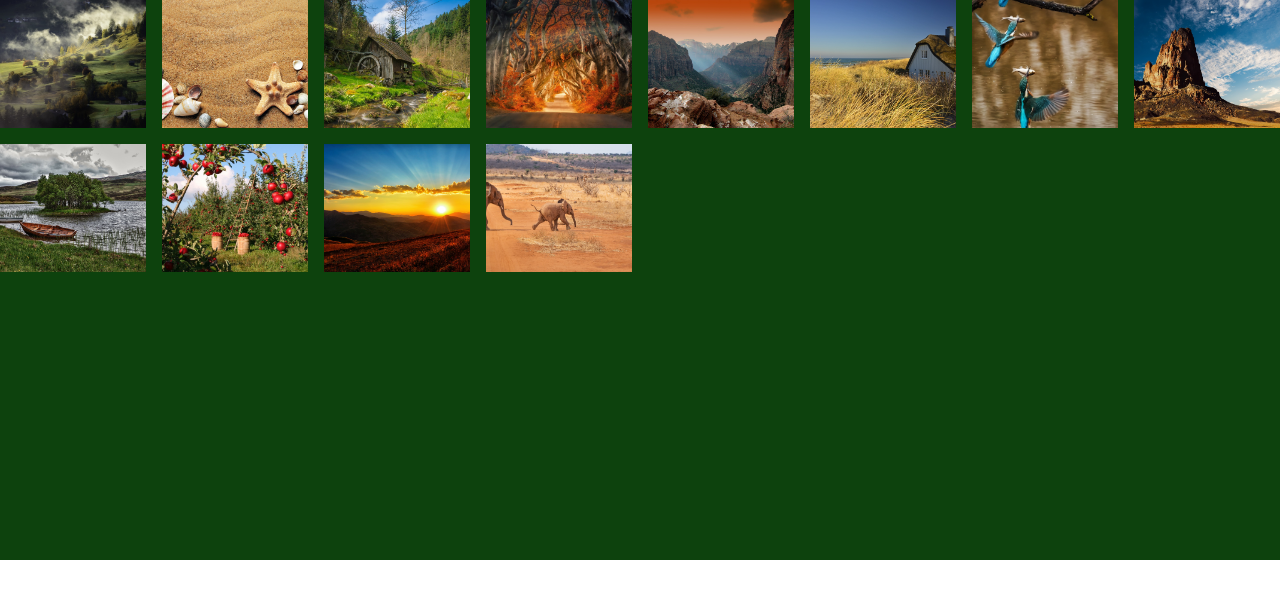
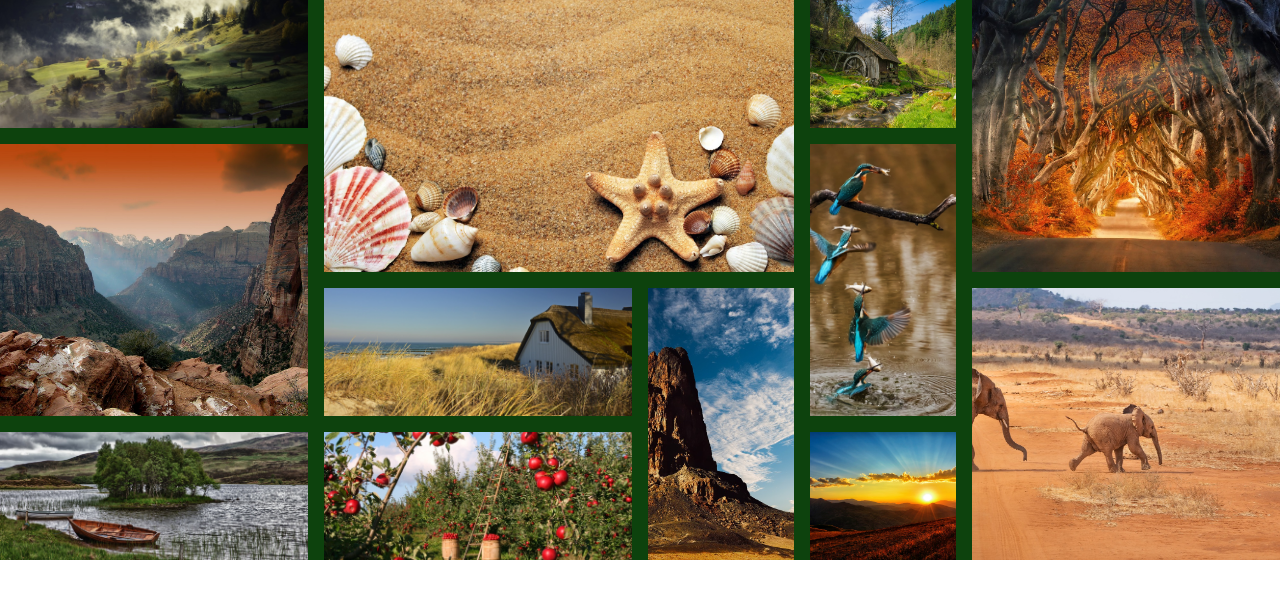
Before and after one commit to tod619/CSSGridGallery, a plain HTML site: page index.html in a window 1280 px wide. Drawn offline with Linux system fonts and the light colour scheme.

Commit message:
add style + position for imgs 1- 12 in style.css file

```diff
--- a/style.css
+++ b/style.css
@@ -22,3 +22,63 @@
     height: 100%;
     object-fit: cover;
 }
+
+.img-1 {
+    grid-column: 1 / 3;
+    grid-row: 1 / 2;
+}
+
+.img-2 {
+    grid-column: 3 / 6;
+    grid-row: 1 / 3;
+}
+
+.img-3 {
+    grid-column: 6 / 7;
+    grid-row: 1 / 2;
+}
+
+.img-4 {
+    grid-column: 7 / 9;
+    grid-row: 1 / 3;
+}
+
+.img-5 {
+    grid-column: 1 / 3;
+    grid-row: 2 / 4;
+}
+
+.img-6 {
+    grid-column: 3 / 5;
+    grid-row: 3 / 4;
+}
+
+.img-7 {
+    grid-column: 6 / 7;
+    grid-row: 2 / 4;
+}
+
+.img-8 {
+    grid-column: 5 / 6;
+    grid-row: 3 / 5;
+}
+
+.img-9 {
+    grid-column: 1 / 3;
+    grid-row: 4 / 5;
+}
+
+.img-10 {
+    grid-column: 3 / 5;
+    grid-row: 4 / 5;
+}
+
+.img-11 {
+    grid-column: 6 / 7;
+    grid-row: 4 / 5;
+}
+
+.img-12 {
+    grid-column: 7 / 9;
+    grid-row: 3 / 5;
+}
```
